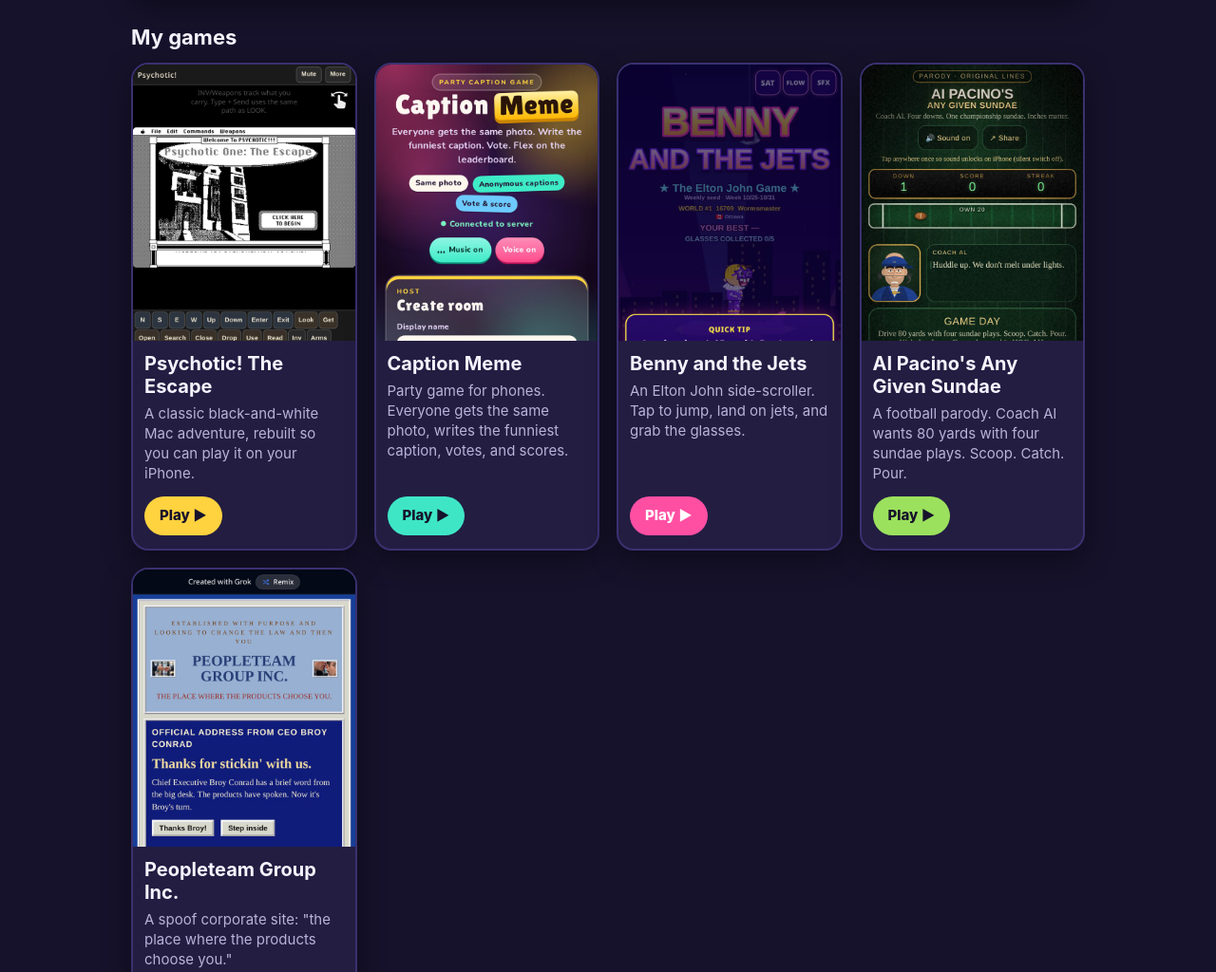
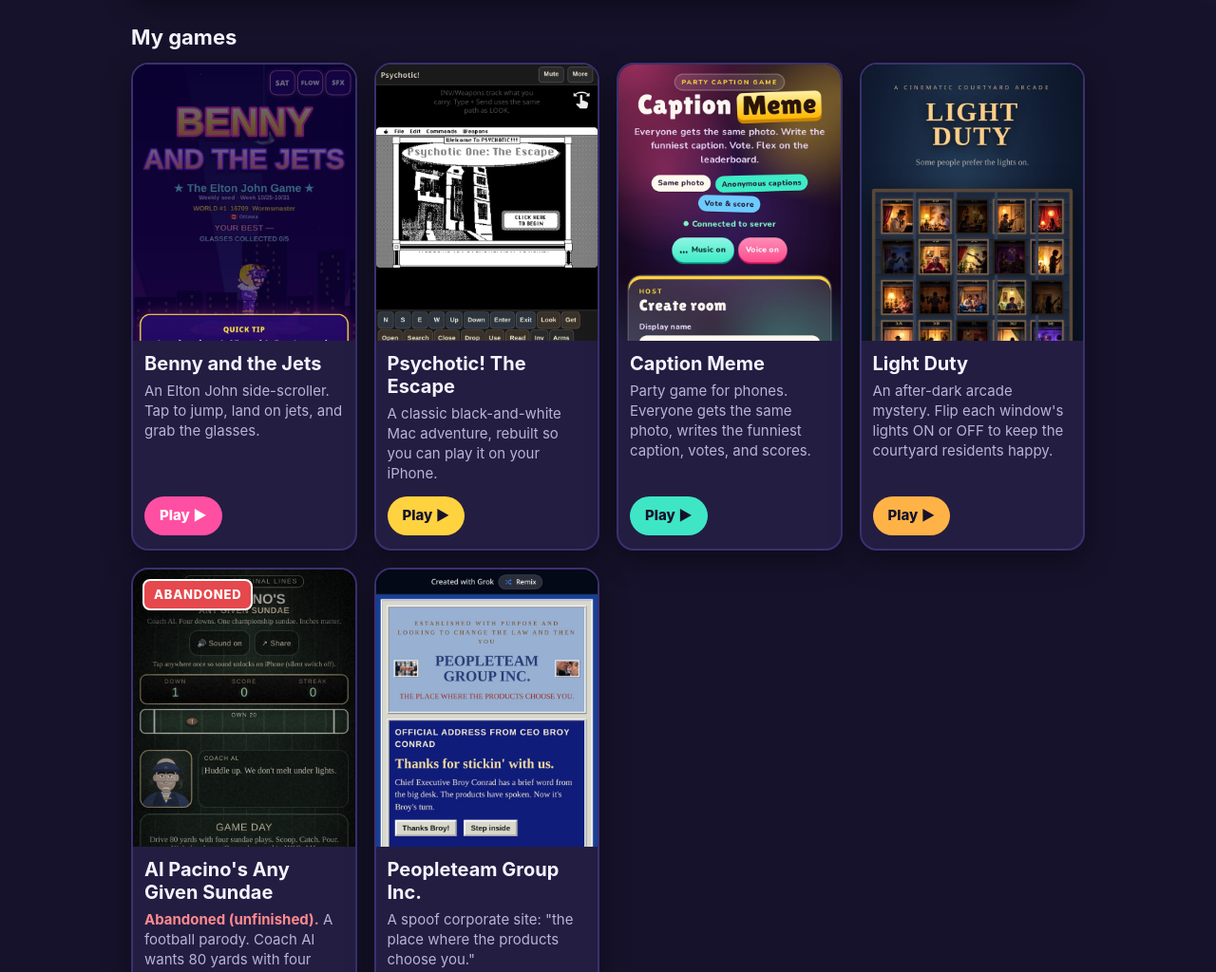
Before and after one commit to secretlabcoat/secretlabcoat.github.io, a plain HTML site: page index.html in a window 1280 px wide. Shown: the part 421-1445 px from the top of the page at 95% size. Drawn offline with Linux system fonts and the light colour scheme.

Commit message:
Add Light Duty, reorder cards (Benny first), mark AI Pacino abandoned

```diff
--- a/index.html
+++ b/index.html
@@ -39,10 +39,14 @@
 .card p{margin:0;color:var(--mute);font-size:14px;line-height:1.4;flex:1}
 @media(min-width:560px){.card h3{font-size:20px}.card p{font-size:15px}}
 .play{align-self:flex-start;margin-top:8px;font-weight:800;color:var(--bg);background:var(--a);padding:9px 16px;border-radius:999px;font-size:15px}
-.card:nth-child(2) .play{background:var(--c)}
-.card:nth-child(3) .play{background:var(--b);color:#fff}
-.card:nth-child(4) .play{background:#9be15d}
-.card:nth-child(5) .play{background:#7fb2ff}
+.play.p-pink{background:var(--b);color:#fff}
+.play.p-teal{background:var(--c)}
+.play.p-gold{background:#ffb347}
+.play.p-green{background:#9be15d}
+.play.p-blue{background:#7fb2ff}
+.card{position:relative}
+.tag-abandoned{position:absolute;top:10px;left:10px;z-index:2;background:#e5484d;color:#fff;font-weight:800;font-size:13px;letter-spacing:.06em;text-transform:uppercase;padding:5px 10px;border-radius:8px;box-shadow:0 3px 10px #0008;border:2px solid #fff}
+.card.abandoned .shot{filter:grayscale(.6) brightness(.8)}
 footer{text-align:center;color:var(--mute);font-size:14px;margin-top:34px}
 @media(prefers-reduced-motion:reduce){.card{transition:none}}
 </style>
@@ -69,25 +73,30 @@
   <section class="games" id="games">
     <h2>My games</h2>
     <div class="grid">
+      <a class="card" href="https://4nqyxkp.sharehtml.org/">
+        <img class="shot" src="img/benny.jpg" alt="Screenshot of Benny and the Jets on a phone" width="640" height="800" loading="lazy">
+        <div class="body"><h3>Benny and the Jets</h3><p>An Elton John side-scroller. Tap to jump, land on jets, and grab the glasses.</p><span class="play p-pink">Play ▶</span></div>
+      </a>
       <a class="card" href="https://secretlabcoat.github.io/psychotic-escape/?v=k12">
         <img class="shot" src="img/psychotic.jpg" alt="Screenshot of Psychotic! The Escape on a phone" width="640" height="800" loading="lazy">
-        <div class="body"><h3>Psychotic! The Escape</h3><p>A classic black-and-white Mac adventure, rebuilt so you can play it on your iPhone.</p><span class="play">Play ▶</span></div>
+        <div class="body"><h3>Psychotic! The Escape</h3><p>A classic black-and-white Mac adventure, rebuilt so you can play it on your iPhone.</p><span class="play p-yellow">Play ▶</span></div>
       </a>
       <a class="card" href="https://caption-meme-game.netlify.app/">
         <img class="shot" src="img/caption-meme.jpg" alt="Screenshot of Caption Meme on a phone" width="640" height="800" loading="lazy">
-        <div class="body"><h3>Caption Meme</h3><p>Party game for phones. Everyone gets the same photo, writes the funniest caption, votes, and scores.</p><span class="play">Play ▶</span></div>
+        <div class="body"><h3>Caption Meme</h3><p>Party game for phones. Everyone gets the same photo, writes the funniest caption, votes, and scores.</p><span class="play p-teal">Play ▶</span></div>
       </a>
-      <a class="card" href="https://4nqyxkp.sharehtml.org/">
-        <img class="shot" src="img/benny.jpg" alt="Screenshot of Benny and the Jets on a phone" width="640" height="800" loading="lazy">
-        <div class="body"><h3>Benny and the Jets</h3><p>An Elton John side-scroller. Tap to jump, land on jets, and grab the glasses.</p><span class="play">Play ▶</span></div>
+      <a class="card" href="https://e7wm2xv.sharehtml.org/">
+        <img class="shot" src="img/light-duty.jpg" alt="Screenshot of Light Duty on a phone" width="640" height="800" loading="lazy">
+        <div class="body"><h3>Light Duty</h3><p>An after-dark arcade mystery. Flip each window's lights ON or OFF to keep the courtyard residents happy.</p><span class="play p-gold">Play ▶</span></div>
       </a>
-      <a class="card" href="https://k09mycl.sharehtml.org/">
+      <a class="card abandoned" href="https://k09mycl.sharehtml.org/">
+        <span class="tag-abandoned">Abandoned</span>
         <img class="shot" src="img/ai-pacino.jpg" alt="Screenshot of AI Pacino's Any Given Sundae on a phone" width="640" height="800" loading="lazy">
-        <div class="body"><h3>AI Pacino's Any Given Sundae</h3><p>A football parody. Coach Al wants 80 yards with four sundae plays. Scoop. Catch. Pour.</p><span class="play">Play ▶</span></div>
+        <div class="body"><h3>AI Pacino's Any Given Sundae</h3><p><b style="color:#ff8a8d">Abandoned (unfinished).</b> A football parody. Coach Al wants 80 yards with four sundae plays. Scoop. Catch. Pour.</p><span class="play p-green">Play ▶</span></div>
       </a>
       <a class="card" href="https://autumn-cobalt-amber-blaze.grok.me/">
         <img class="shot" src="img/peopleteam.jpg" alt="Screenshot of the Peopleteam Group Inc. site on a phone" width="640" height="800" loading="lazy">
-        <div class="body"><h3>Peopleteam Group Inc.</h3><p>A spoof corporate site: "the place where the products choose you."</p><span class="play">Visit ▶</span></div>
+        <div class="body"><h3>Peopleteam Group Inc.</h3><p>A spoof corporate site: "the place where the products choose you."</p><span class="play p-blue">Visit ▶</span></div>
       </a>
     </div>
   </section>
```
Also changed, not shown: img/light-duty.jpg (added).
